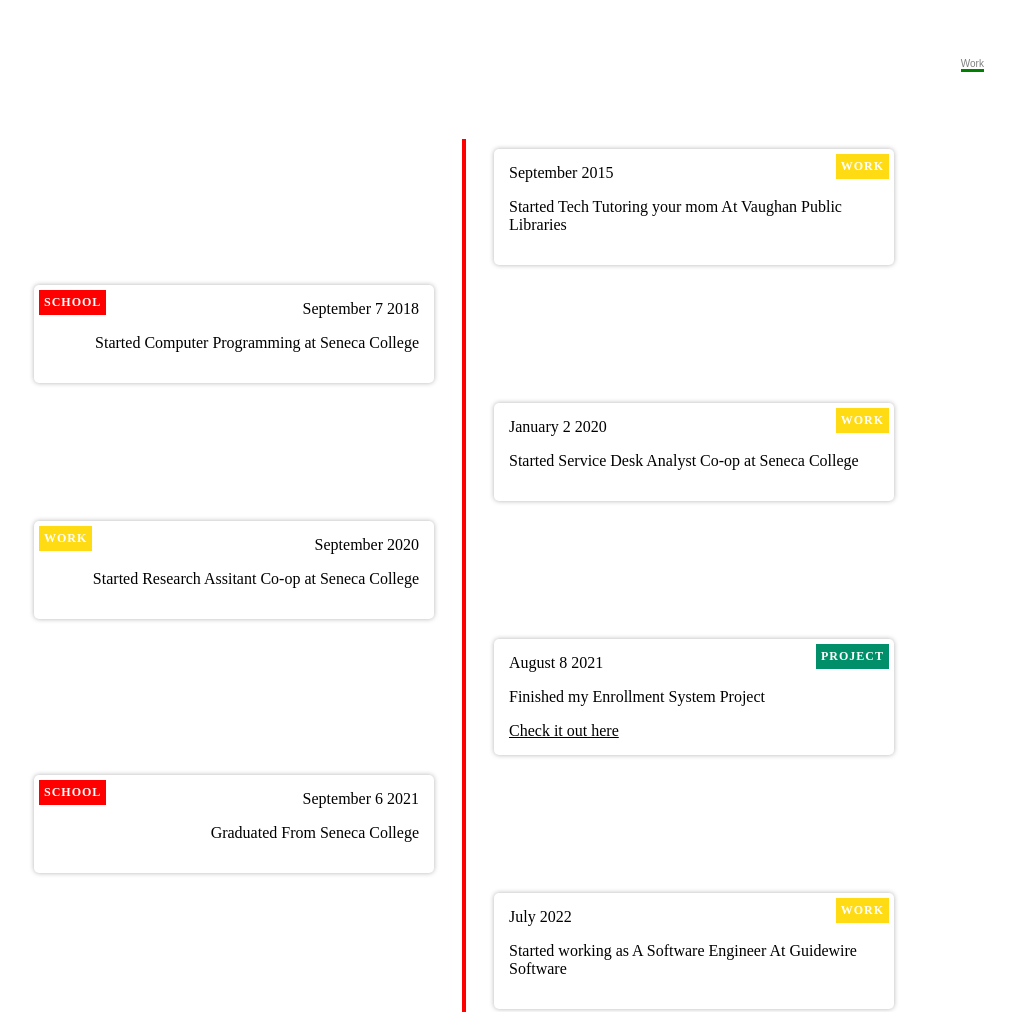
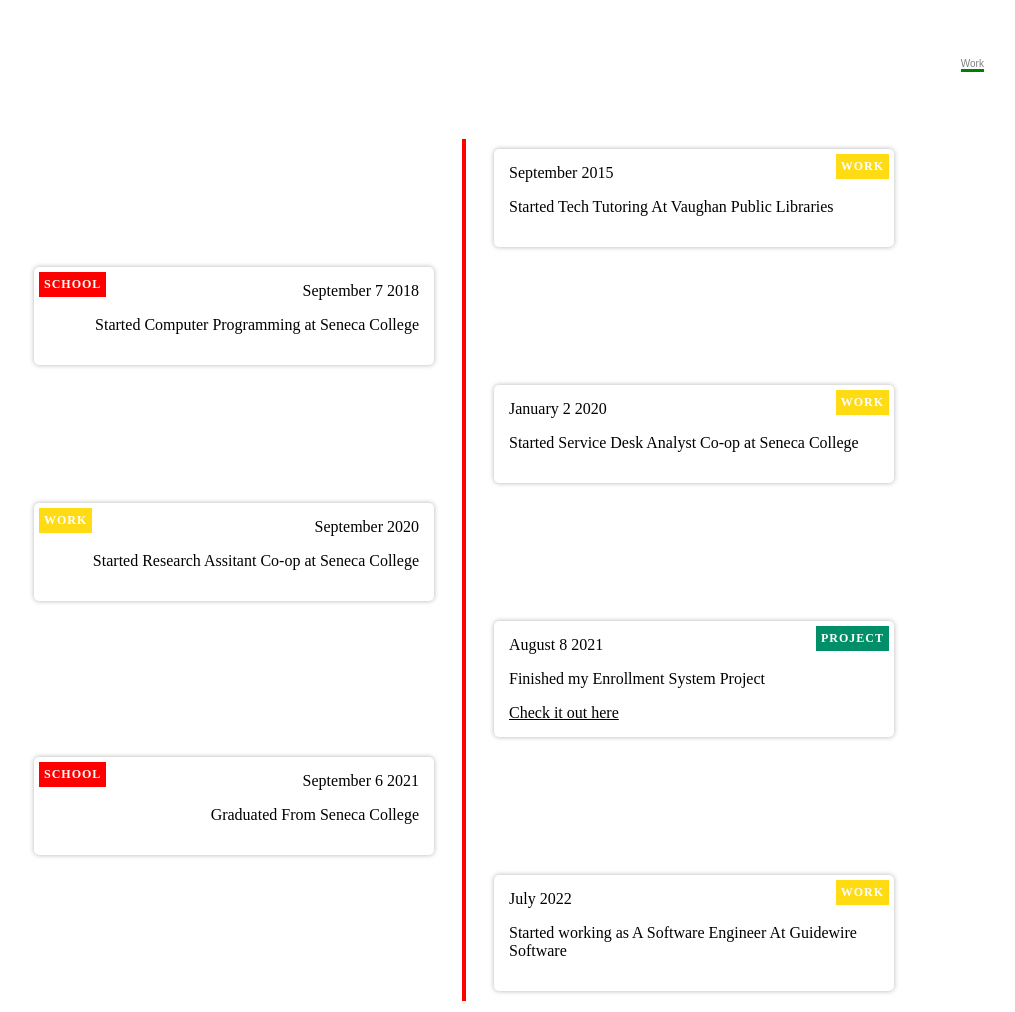
Before and after one commit to zthaver/Zain-Thaver-Portfolio-Site, a Gatsby site: page /work in a window 1280 px wide. Shown: the top 1012 px of the page, without its empty margins (176-1191 px from the left). Built offline with nearby package versions, Linux system fonts and the light colour scheme; Gatsby itself is replaced by a stand-in of ours.

Commit message:
Update TimeLine.tsx

```diff
--- a/src/components/TimeLine.tsx
+++ b/src/components/TimeLine.tsx
@@ -8,7 +8,7 @@ const TimeLine = () =>
 {
     const timeLineData = [
         {
-            text: 'Started Tech Tutoring your mom At Vaughan Public Libraries',
+            text: 'Started Tech Tutoring At Vaughan Public Libraries',
             date: 'September  2015',
             category: {
                 tag: 'Work',
```
